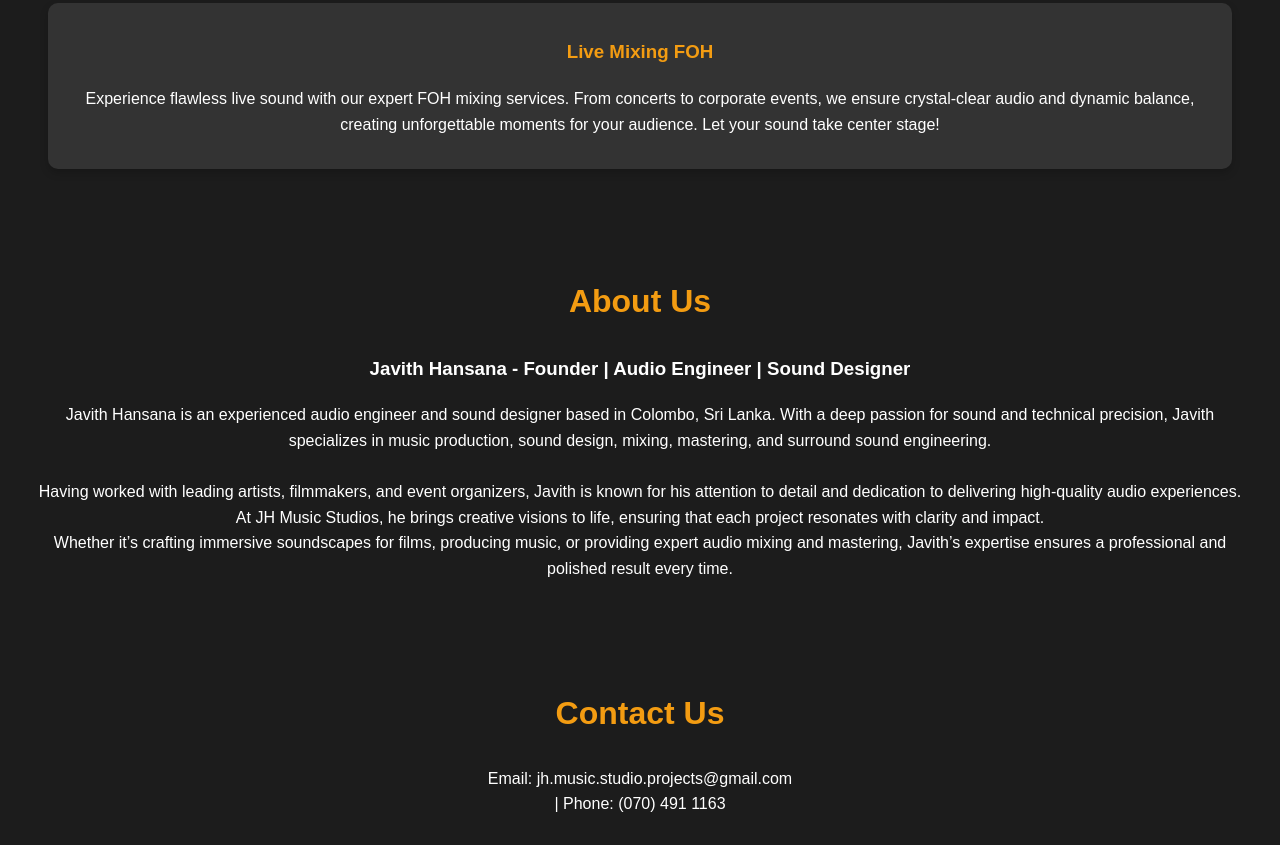
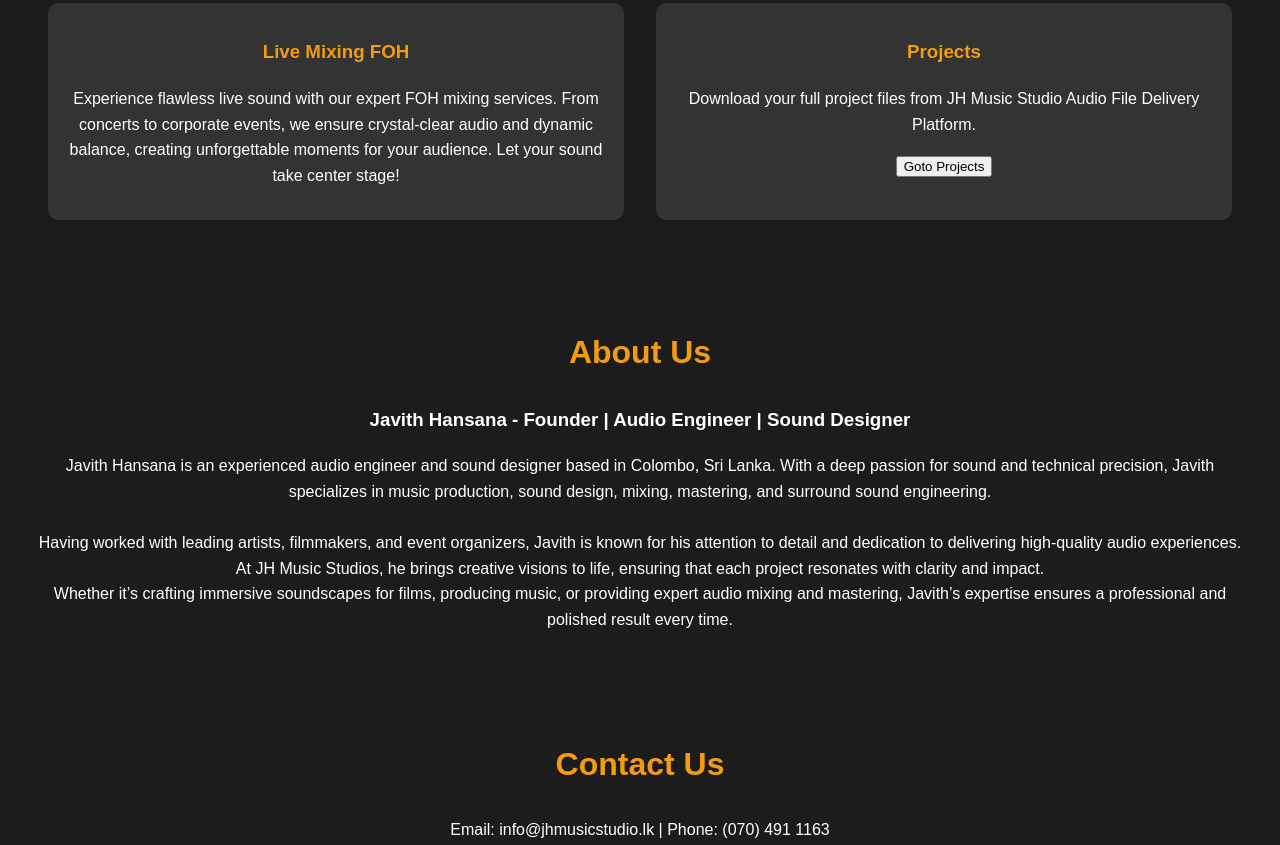
Before and after one commit to JHMusicstudio/web, a plain HTML site: page home.html in a window 1280 px wide. Shown: the part 978-1823 px from the top of the page. Drawn offline with Linux system fonts and the light colour scheme.

Commit message:
Update home.html

```diff
--- a/home.html
+++ b/home.html
@@ -5,7 +5,7 @@
     <meta name="viewport" content="width=device-width, initial-scale=1.0">
     <title>JH Music Studio</title>
     <link rel="stylesheet" href="home.css">
-    <link rel="icon" href="logo.png">
+    <link rel="icon" href="JH Music White Logo.png">
 </head>
 <body>
     <header>
@@ -38,7 +38,12 @@
             <div class="service">
               <h3>Live Mixing FOH</h3>
               <p>Experience flawless live sound with our expert FOH mixing services. From concerts to corporate events, we ensure crystal-clear audio and dynamic balance, creating unforgettable moments for your audience. Let your sound take center stage!</p>
-          </div>
+            </div>
+            <div class="service">
+                <h3>Projects</h3>
+                <p>Download your full project files from JH Music Studio Audio File Delivery Platform.</p>
+                <a href="projects.html"><button>Goto Projects</button></a>
+            </div>
         </div>
     </section>
 
@@ -55,8 +60,7 @@
 
     <section id="contact" class="content">
         <h2>Contact Us</h2>
-        <p>Email: jh.music.studio.projects@gmail.com <br>
-                                                     | Phone: (070) 491 1163</p>
+        <p>Email: info@jhmusicstudio.lk | Phone: (070) 491 1163</p>
     </section>
 
     <footer>
```
